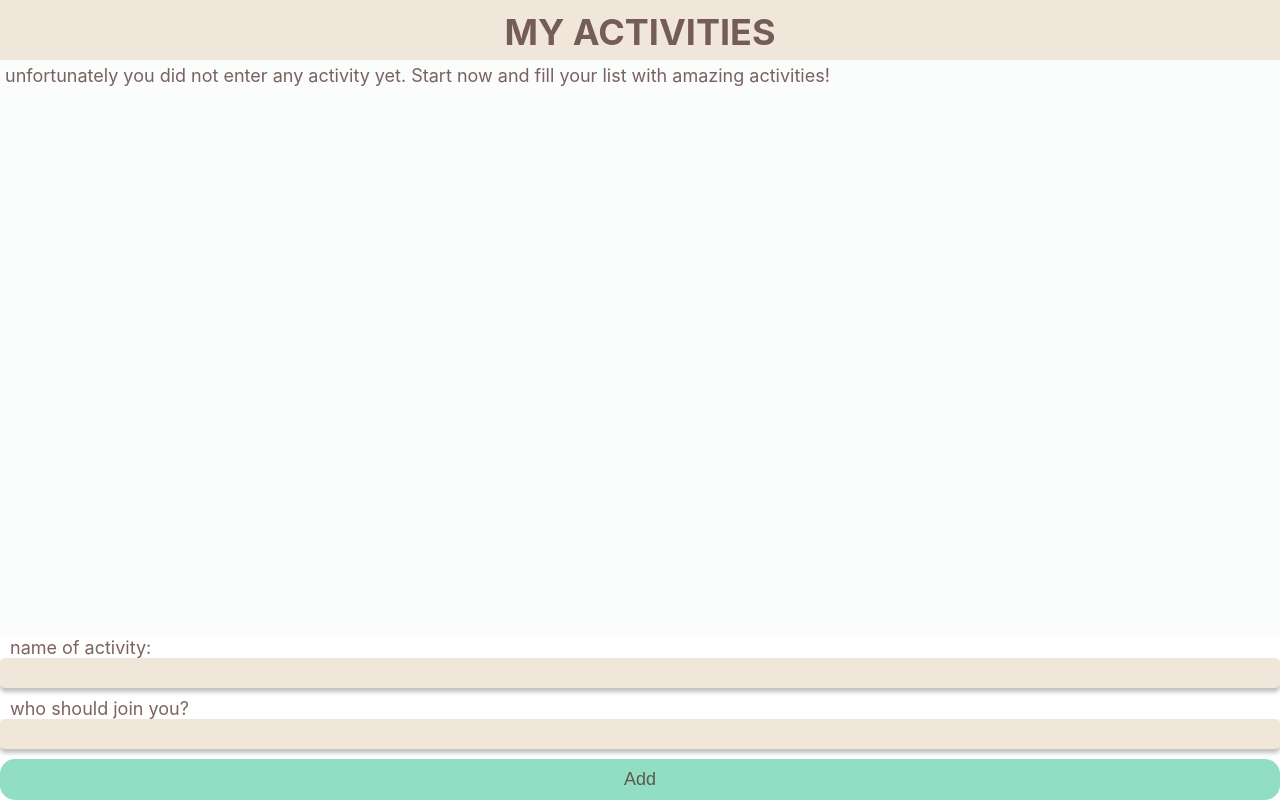
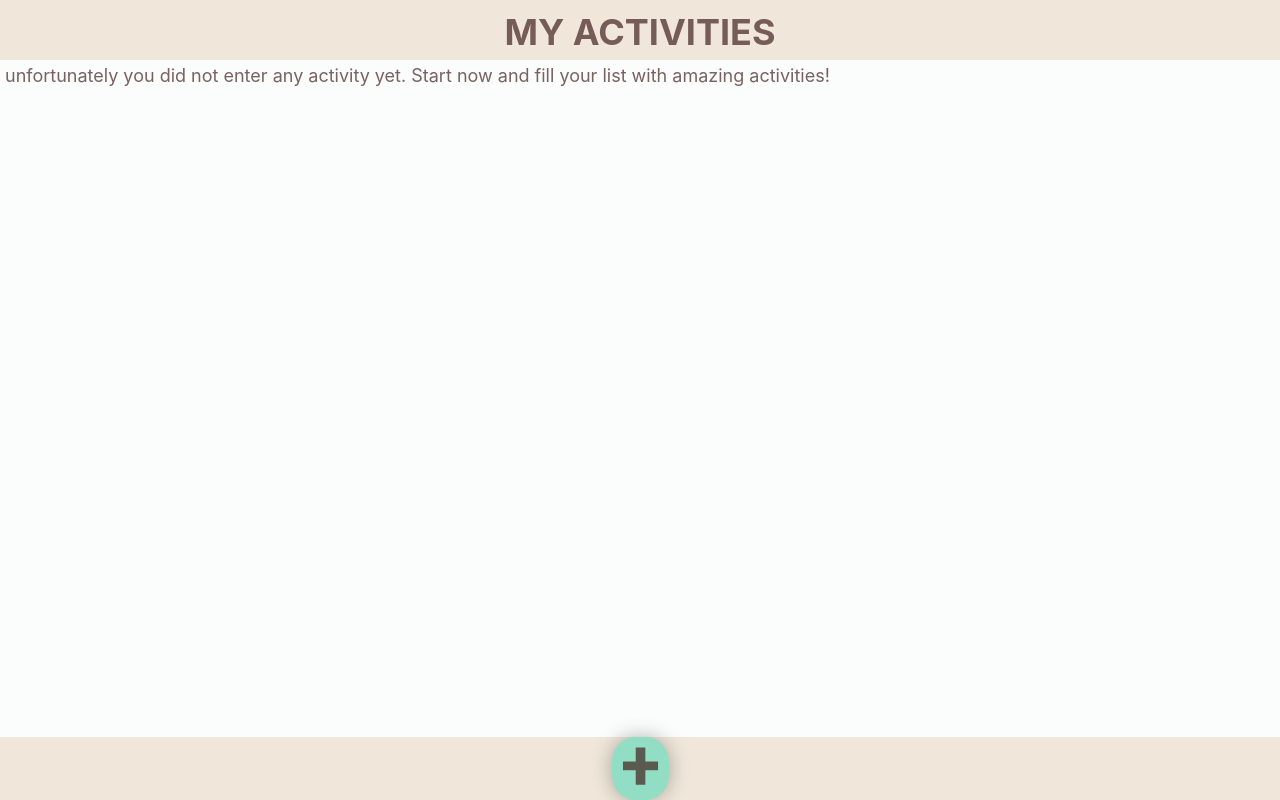
Before and after one commit to JelenadlS/capstone-project, a React (Create React App) app: page / in a window 1280 px wide. Built offline with nearby package versions, Linux system fonts and the light colour scheme.

Commit message:
Implement button to start screen

```diff
--- a/src/App.js
+++ b/src/App.js
@@ -5,6 +5,7 @@ import { Routes, Route } from 'react-router-dom';
 import ErrorFallback from './components/ErrorFallBack';
 import MyActivitiesPage from './pages/MyActivitiesPage.js';
 import ActivityOverviewPage from './pages/ActivityOverviewPage.js';
+import NewActivityPage from './pages/NewActivityPage.js';
 import styled from 'styled-components';
 
 export default function App() {
@@ -45,6 +46,7 @@ export default function App() {
               }
             />
           ))}
+          <Route path="newactivity" element={<NewActivityPage />} />
         </Routes>
       </WrapperApp>
     </ErrorBoundary>
--- a/src/components/Button.js
+++ b/src/components/Button.js
@@ -8,6 +8,8 @@ export default function Button({
   justifySelf,
   onClick,
   width,
+  borderRadius,
+  boxShadow,
 }) {
   return (
     <WrapperButton
@@ -17,6 +19,8 @@ export default function Button({
       justifySelf={justifySelf}
       onClick={onClick}
       width={width}
+      borderRadius={borderRadius}
+      boxShadow={boxShadow}
     >
       {children}
     </WrapperButton>
@@ -28,7 +32,8 @@ const WrapperButton = styled.button`
   color: rgba(71, 39, 35, 0.72);
   font-size: ${props => props.fontSize || '18px'};
   border: none;
-  border-radius: 15px;
+  box-shadow: ${props => props.boxShadow || 'none'};
+  border-radius: ${props => props.borderRadius || '15px'};
   padding: 10px;
   justify-self: ${props => props.justifySelf || 'stretch'};
   width: ${props => props.width || ''};
--- a/src/pages/MyActivitiesPage.js
+++ b/src/pages/MyActivitiesPage.js
@@ -1,13 +1,14 @@
 import List from '../components/List';
-import Form from '../components/Form';
+import Button from '../components/Button';
 import Header from '../components/Header';
 import styled from 'styled-components';
+import newicon from '../images/new.svg';
+import { NavLink } from 'react-router-dom';
 
 export default function MyActivitiesPage({
   activities,
   hasError,
   setActivities,
-  onAddActivity,
 }) {
   return (
     <>
@@ -21,7 +22,14 @@ export default function MyActivitiesPage({
           />
         </Main>
         <Bottom>
-          <Form onAddActivity={onAddActivity} />
+          <NavLink to="newactivity">
+            <Button
+              borderRadius="40%"
+              boxShadow="0px 0px 20px rgba(0, 0, 0, 0.30)"
+            >
+              <img src={newicon} alt="new" />
+            </Button>
+          </NavLink>
         </Bottom>
       </WrapperApp>
     </>
@@ -44,6 +52,7 @@ const Main = styled.main`
   overflow-y: auto;
 `;
 const Bottom = styled.div`
-  background: white;
+  background: #f0e7da;
+  text-align: center;
   width: 100%;
 `;
--- /dev/null
+++ b/src/pages/NewActivityPage.js
@@ -0,0 +1,28 @@
+import Form from '../components/Form';
+import Header from '../components/Header';
+import styled from 'styled-components';
+
+export default function NewActivityPage({ onAddActivity }) {
+  return (
+    <>
+      <WrapperApp>
+        <Header title="new activity" />
+
+        <Bottom>
+          <Form onAddActivity={onAddActivity} />
+        </Bottom>
+      </WrapperApp>
+    </>
+  );
+}
+
+const WrapperApp = styled.div`
+  height: 100vh;
+  display: grid;
+  grid-template-rows: 60px 1fr auto;
+`;
+
+const Bottom = styled.div`
+  background: white;
+  width: 100%;
+`;
```
Also changed, not shown: 2 other files (tests, documents, lock files or other folders).
